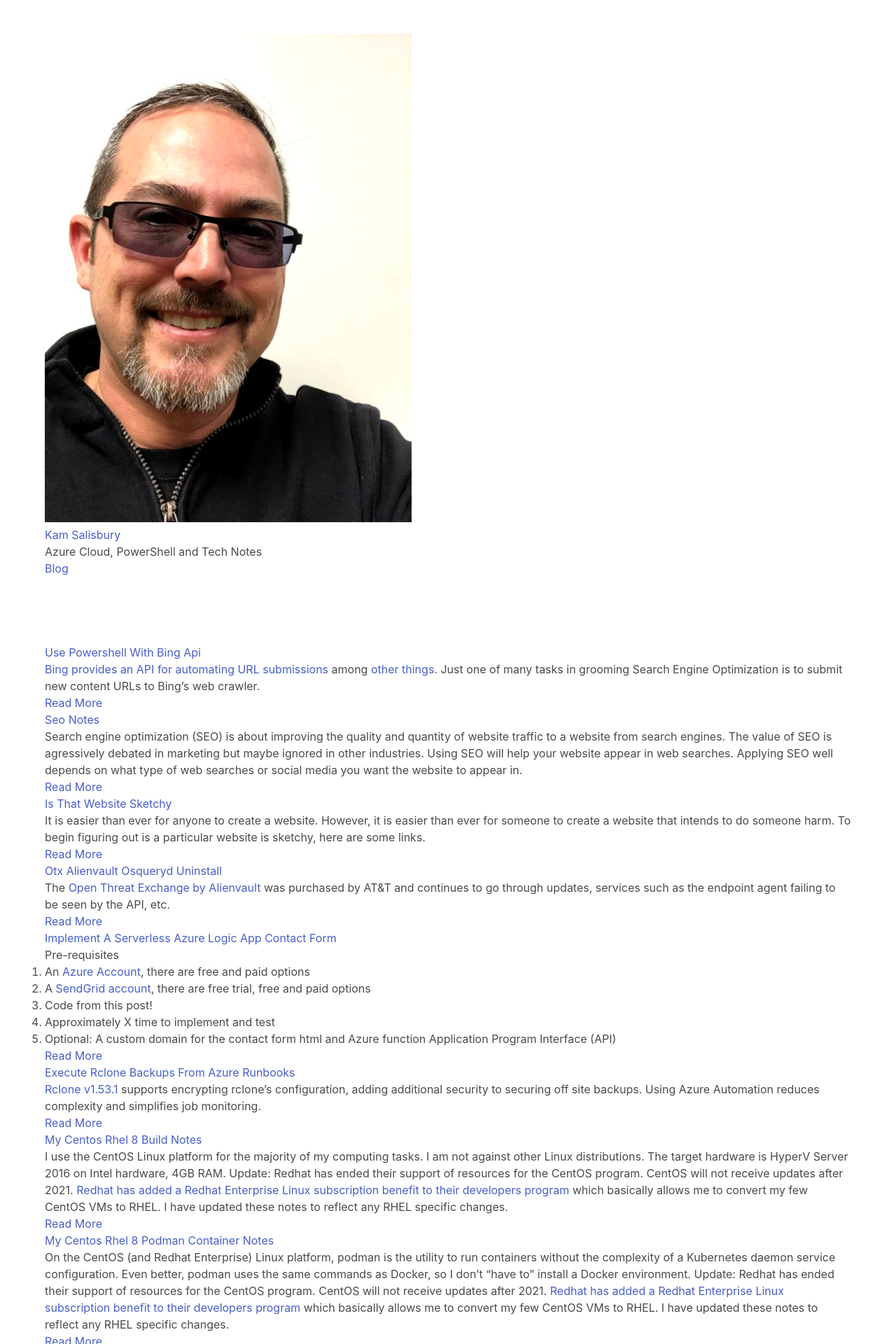
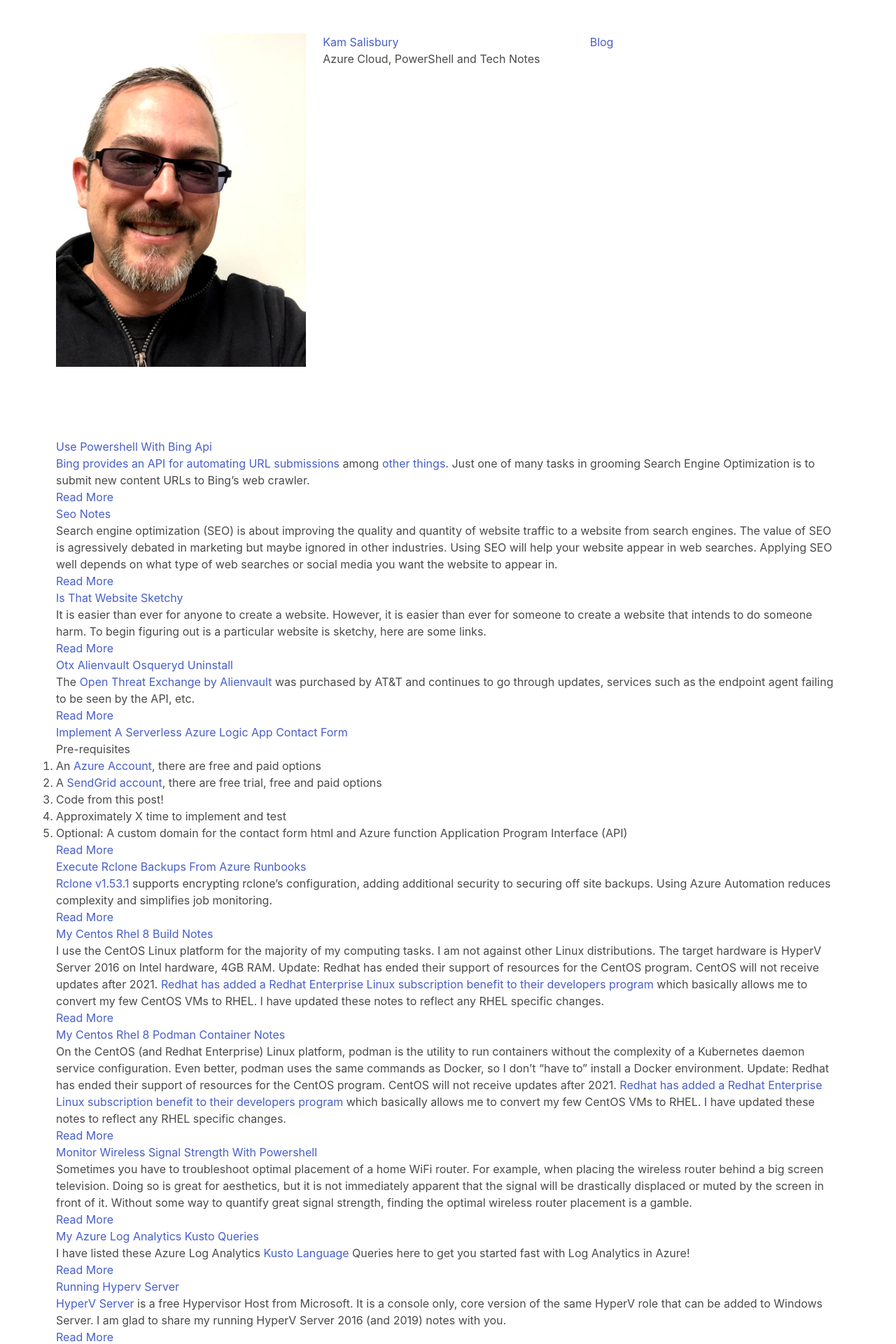
Before and after one commit to kamsalisbury/kamsalisbury.github.io, a Jekyll site: the page built from index.html, in a window 1280 px wide. Shown: the top 1920 px of the page at 70% size. Built offline with Jekyll 4.4.1, drawn with Linux system fonts in a browser that asks for light colours.

Commit message:
Add header columns

```diff
--- a/_layouts/default.html
+++ b/_layouts/default.html
@@ -17,31 +17,35 @@
 
   <body>
     <section class="section"><!-- <div class="wrapper-masthead"> -->
-      <div class="container">
-        <header class="masthead clearfix">
+      <div class="container is-fluid">
+        <div class="columns"><!-- <header class="masthead clearfix"> -->
+          <div class="column">
             <a href="{{ site.baseurl }}/" class="site-avatar"><img src="{{ site.avatar }}" /></a>
-
+          </div>
+          <div class="column">
             <div class="site-info">
               <h1 class="site-name"><a href="{{ site.baseurl }}/">{{ site.name }}</a></h1>
               <p class="site-description">{{ site.description }}</p>
             </div>
-
+          </div>
+          <div class="column">
             <nav>
               <a href="{{ site.baseurl }}/">Blog</a>
               <!-- <a href="{{ site.baseurl }}/about">About</a> -->
             </nav>
-        </header>
+          </div>
+        </div><!-- </header> -->
       </div>
     </section><!-- </div> -->
 
     <section class="section">
-      <div id="main" role="main" class="container">
+      <div id="main" role="main" class="container is-fluid">
         {{ content }}
       </div>
     </section>
 
     <section class="section"><!-- <div class="wrapper-footer"> -->
-      <div class="container">
+      <div class="container is-fluid">
         <footer class="footer">
           {% include svg-icons.html %}
         </footer>
```
Lines whose indentation alone changed are shown as unchanged.
